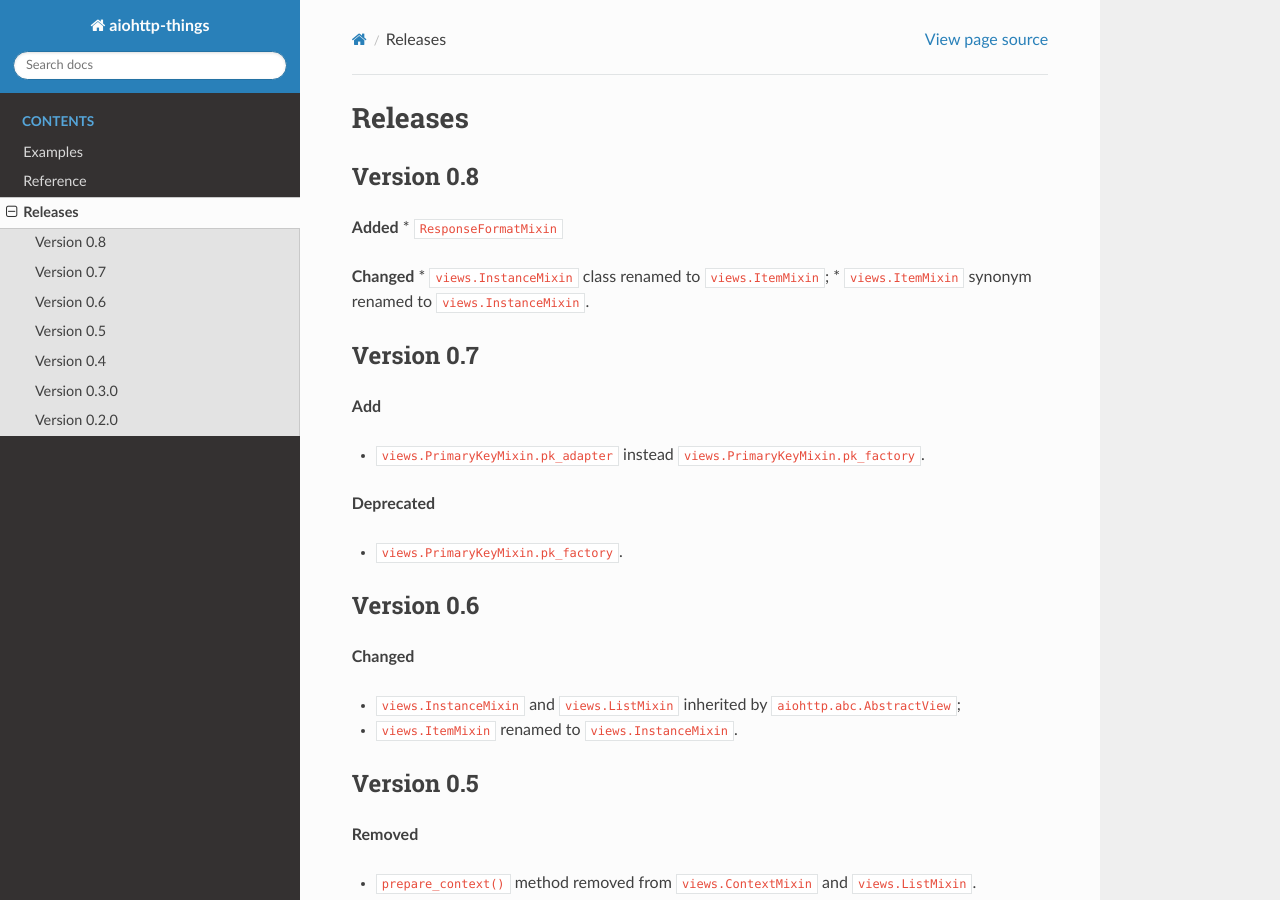
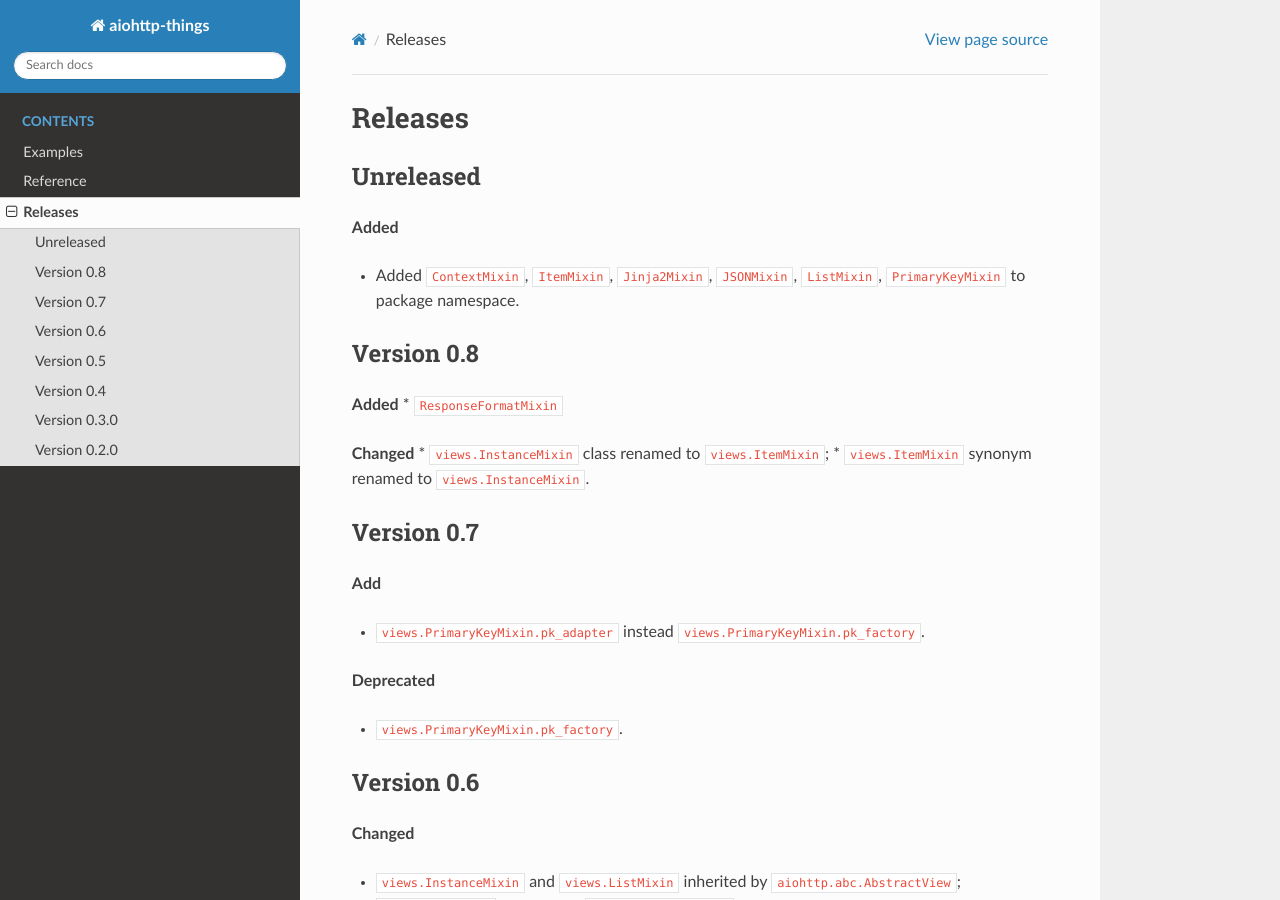
Before and after one commit to ri-gilfanov/aiohttp-things, a Sphinx documentation site: the page built from docs/releases.rst, in a window 1280 px wide and 900 px high. Built offline with Sphinx 7.4.7 and the Read the Docs theme 2.0.0, drawn with Linux system fonts in a browser that asks for light colours.

Commit message:
Add view classes to package namespace

```diff
--- a/README.rst
+++ b/README.rst
@@ -96,7 +96,6 @@ Example of AIOHTTP application
 
   if __name__ == '__main__':
       web.run_app(app_factory())
-
 
 Examples HTTP requests and response
 ^^^^^^^^^^^^^^^^^^^^^^^^^^^^^^^^^^^
--- a/docs/examples.rst
+++ b/docs/examples.rst
@@ -50,7 +50,6 @@ Example of AIOHTTP application
 
   if __name__ == '__main__':
       web.run_app(app_factory())
-
 
 Examples HTTP requests and response
 ^^^^^^^^^^^^^^^^^^^^^^^^^^^^^^^^^^^
--- a/docs/releases.rst
+++ b/docs/releases.rst
@@ -1,5 +1,12 @@
 Releases
 ========
+Unreleased
+----------
+**Added**
+
+* Added ``ContextMixin``, ``ItemMixin``, ``Jinja2Mixin``, ``JSONMixin``,
+  ``ListMixin``, ``PrimaryKeyMixin`` to package namespace.
+
 Version 0.8
 -----------
 **Added**
--- a/example.py
+++ b/example.py
@@ -1,7 +1,7 @@
 import json
 import uuid
+import aiohttp_things as ahth
 from aiohttp import web
-from aiohttp_things.views import JSONMixin, PrimaryKeyMixin
 
 
 def safe_json_value(value):
@@ -12,7 +12,7 @@ def safe_json_value(value):
         return str(value)
 
 
-class Base(web.View, JSONMixin, PrimaryKeyMixin):
+class Base(web.View, ahth.JSONMixin, ahth.PrimaryKeyMixin):
     async def get(self):
         self.context['Type of primary key'] = safe_json_value(type(self.pk))
         self.context['Value of primary key'] = safe_json_value(self.pk)
```
Also changed, not shown: other parts of README.rst (+2 -2 lines), other parts of docs/examples.rst (+2 -2 lines), aiohttp_things/__init__.py (+17 -1 lines).
